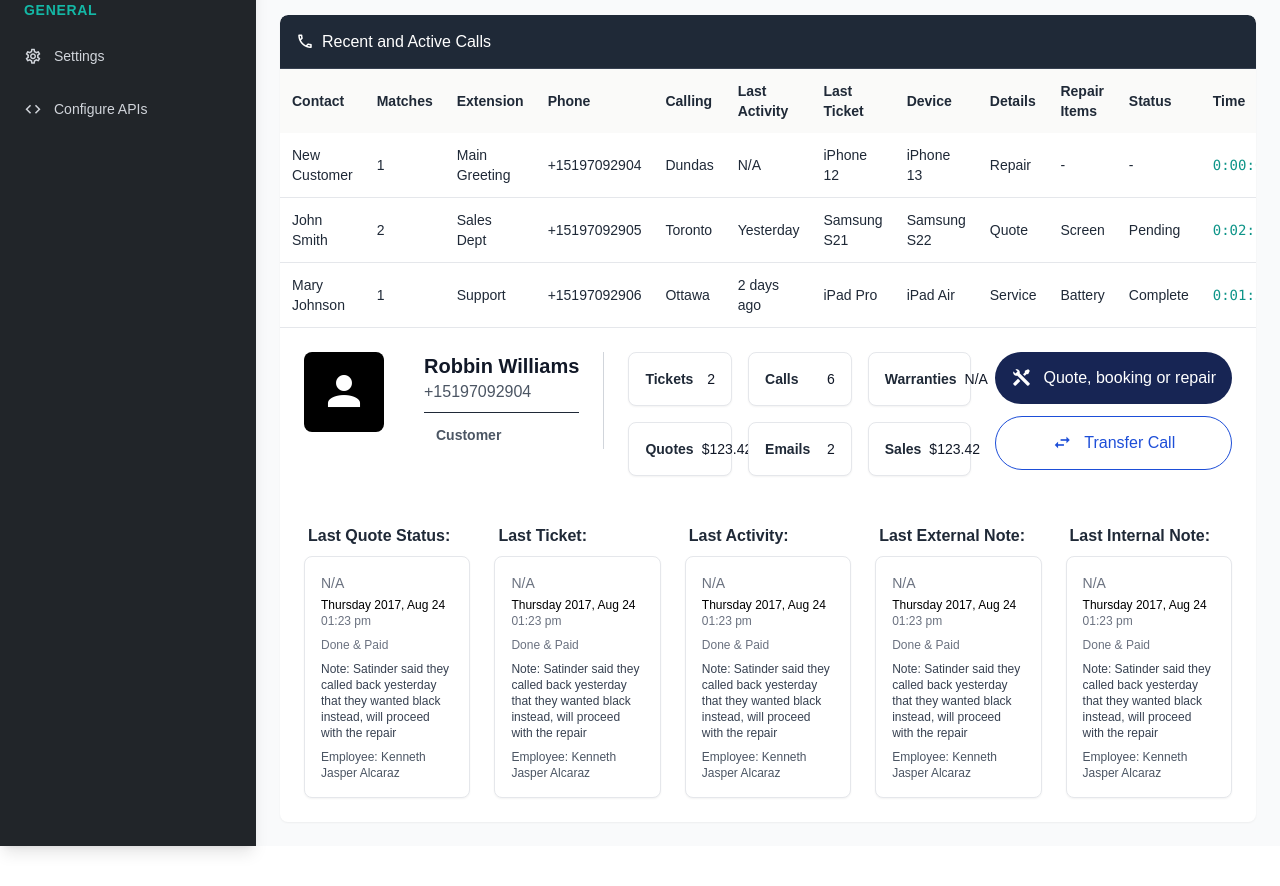
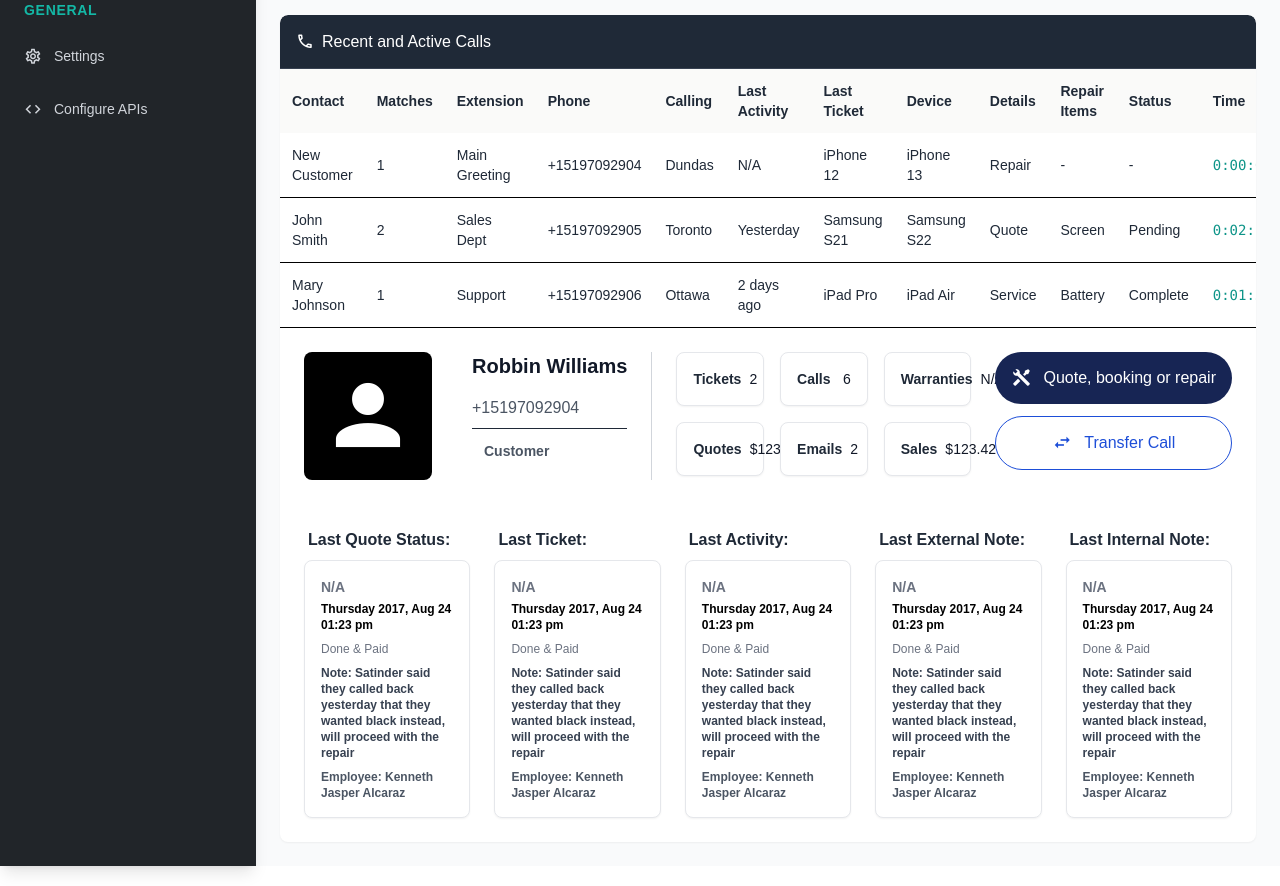
Before and after one commit to GaviriaCamilo/dashboard-vue, a Vue app: page /sales in a window 1280 px wide. Shown: the part 660-1546 px from the top of the page. Built offline with nearby package versions, Linux system fonts and the light colour scheme.

Commit message:
Update RecentCallsTable.vue and CustomerDetail.vue

```diff
--- a/src/components/sales/CustomerDetail.vue
+++ b/src/components/sales/CustomerDetail.vue
@@ -2,11 +2,11 @@
     <div>
         <div class="p-6 flex flex-col items-center gap-6 sm:flex-row sm:flex-wrap sm:justify-center sm:items-start sm:gap-x-6 sm:gap-y-4 md:flex-row md:flex-wrap md:justify-center md:items-start md:gap-x-8 md:gap-y-6 lg:flex-nowrap lg:justify-between lg:items-start lg:gap-x-6 lg:gap-y-0">
             <div class="flex flex-col items-center text-center gap-4 w-full sm:flex-row sm:items-start sm:text-left sm:space-x-4 sm:w-auto sm:flex-shrink-0 md:flex-row md:items-start md:text-left md:space-x-6 md:w-auto md:flex-shrink-0 lg:pr-6 lg:border-r lg:border-gray-300">
-                <div class="w-20 h-20 bg-black rounded-lg flex items-center justify-center flex-shrink-0">
-                    <i class="mdi mdi-account text-white text-5xl"></i>
+                <div class="w-32 h-32 bg-black rounded-lg flex items-center justify-center flex-shrink-0">
+                    <i class="mdi mdi-account text-white text-8xl"></i>
                 </div>
                 <div>
-                    <h2 class="text-xl font-bold text-gray-900">Robbin Williams</h2>
+                    <h2 class="text-xl font-bold text-gray-900 mb-4">Robbin Williams</h2>
                     <p class="text-gray-600">+15197092904</p>
                     <div class="w-full border-t border-gray-800 my-2"></div>
                     <span class="inline-block bg-white text-gray-600 text-sm px-3 py-1 font-bold rounded-full">
@@ -55,13 +55,13 @@
             </div>
         </div>
 
-        <div class="p-4 sm:p-6 md:p-6 lg:p-6 grid grid-cols-1 sm:grid-cols-2 md:grid-cols-2 lg:grid-cols-3 xl:grid-cols-5 gap-4 sm:gap-6">
+        <div class="p-4 sm:p-6 md:p-6 lg:p-6 grid grid-cols-1 sm:grid-cols-2 md:grid-cols-2 lg:grid-cols-3 xl:grid-cols-5 gap-4 sm:gap-6 font-bold">
             <div v-for="(card, index) in cards" :key="index">
                 <h4 class="font-bold text-gray-800 mb-2 ml-1">{{ card.title }}:</h4>
                 <div class="bg-white p-4 rounded-lg border border-gray-200 shadow-sm">
                     <p class="text-gray-500 text-sm mb-1">N/A</p>
                     <p class="text-500 text-xs">{{ card.date }}</p>
-                    <p class="text-gray-500 text-xs mb-2">{{ card.time }}</p>
+                    <p class="text-xs mb-2">{{ card.time }}</p>
                     <p class="text-gray-500 text-xs font-medium mb-2">{{ card.status }}</p>
                     <p class="text-gray-700 text-xs mb-2">{{ card.note }}</p>
                     <p class="text-gray-600 text-xs">Employee: {{ card.employee }}</p>
--- a/src/components/sales/RecentCallsTable.vue
+++ b/src/components/sales/RecentCallsTable.vue
@@ -24,7 +24,7 @@
                     </tr>
                 </thead>
                 <tbody class="bg-white text-gray-800">
-                    <tr v-for="(call, index) in calls" :key="index" class="border-b border-gray-200 hover:bg-gray-50 cursor-pointer">
+                    <tr v-for="(call, index) in calls" :key="index" class="border-b border-black hover:bg-gray-50 cursor-pointer">
                         <td class="px-3 py-3">{{ call.contact }}</td>
                         <td class="px-3 py-3">{{ call.matches }}</td>
                         <td class="px-3 py-3">{{ call.extension }}</td>
```
